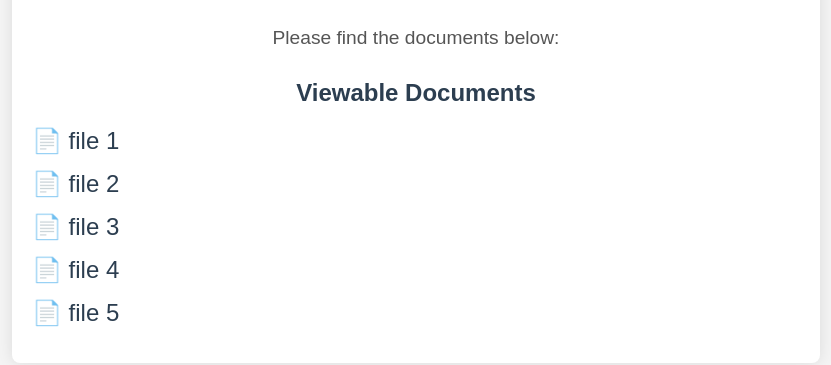
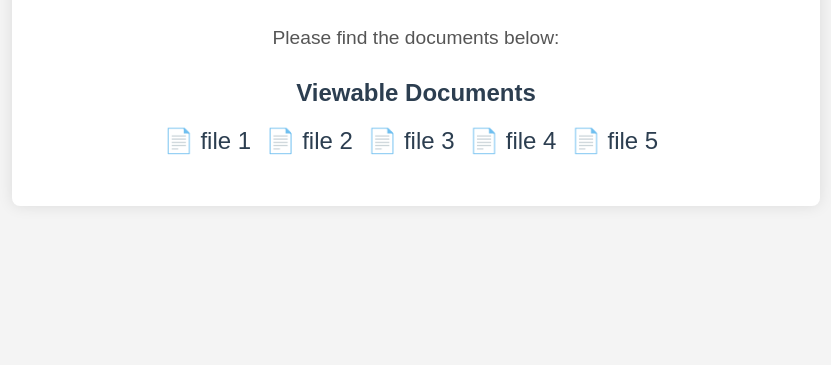
Before and after one commit to tchpv/attachments, a plain HTML site: page index.html in a window 1280 px wide. Shown: the part 173-538 px from the top of the page, without its empty margins (224-1055 px from the left). Drawn offline with Linux system fonts and the light colour scheme.

Commit message:
Update styles.css

```diff
--- a/styles.css
+++ b/styles.css
@@ -4,6 +4,7 @@ body {
     margin: 0;
     padding: 0;
     color: #333;
+    text-align: center; /* Center all text content */
 }
 
 .container {
@@ -17,7 +18,6 @@ body {
 
 h1 {
     color: #2c3e50;
-    text-align: center;
     margin-bottom: 30px;
     font-size: 2em;
     border-bottom: 2px solid #2c3e50;
@@ -25,7 +25,6 @@ h1 {
 }
 
 p {
-    text-align: center;
     font-size: 1.2em;
     margin-top: 20px;
     margin-bottom: 30px;
@@ -37,7 +36,6 @@ p {
 }
 
 .downloads h2 {
-    text-align: center;
     margin-bottom: 20px;
     font-size: 1.5em;
     color: #2c3e50;
@@ -46,15 +44,13 @@ p {
 .downloads ul {
     list-style: none;
     padding: 0;
+    text-align: center; /* Center the list items */
 }
 
 .downloads li {
     margin-bottom: 15px;
-    text-align: left;
     font-size: 1.2em;
-    display: flex;
-    align-items: center;
-    justify-content: flex-start;
+    display: inline-block; /* Align the list items horizontally */
 }
 
 .pdf-link {
```
